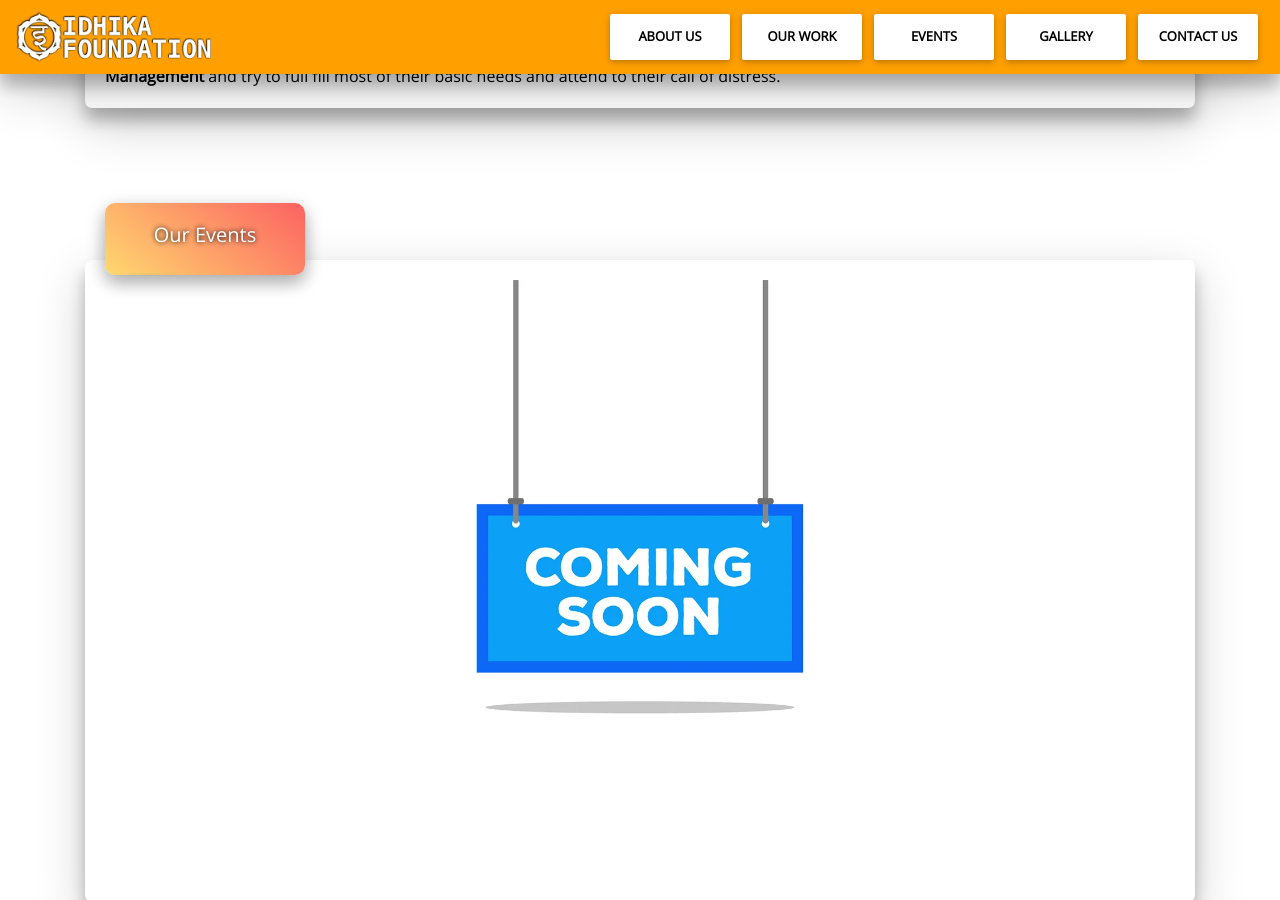
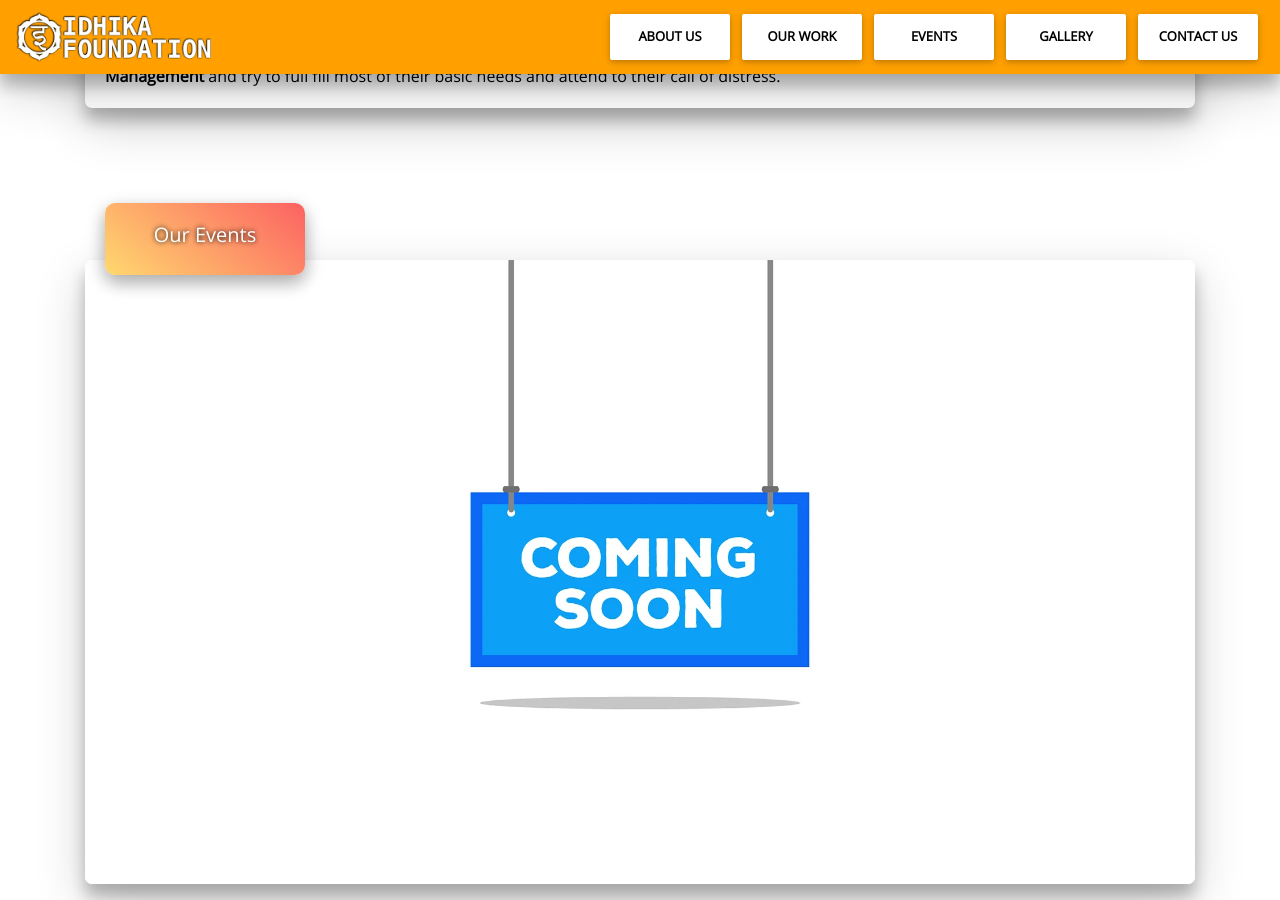
Before and after one commit to idhikafoundation/idhikafoundation.github.io, a Jekyll site: the page built from index.html, in a window 1280 px wide and 900 px high, scrolled down 1569 px. Built offline with Jekyll 4.4.1, drawn with Linux system fonts in a browser that asks for light colours.

Commit message:
optimization

```diff
--- a/index.html
+++ b/index.html
@@ -48,15 +48,13 @@ layout: default
 		    	<h5 class="white-text">Our Events</h5>
 		  	</div>
 		</div>
-		<div class="card sub-card z-depth-3">
-			<div class="card-body">
 		<div id="event-carousel" class="carousel slide carousel-fade" data-ride="carousel">
 			<ol class="carousel-indicators">
 				<li data-target="#event-carousel" data-slide-to="0" class="active"></li>
 				<li data-target="#event-carousel" data-slide-to="1"></li>
 				<li data-target="#event-carousel" data-slide-to="2"></li>
 			</ol>
-				  	<div class="carousel-inner" role="listbox">
+			<div class="carousel-inner sub-card z-depth-3" role="listbox">
 				<div class="carousel-item active">
 				   	<div class="view">
 				    	<picture>
@@ -78,8 +76,6 @@ layout: default
 				<span class="carousel-control-next-icon" aria-hidden="true"></span>
 				<span class="sr-only">Next</span>
 			</a>
-				</div>
-			</div>
 		</div>
 	</div>
 
```
Also changed, not shown: 1 other file. Lines whose indentation alone changed are shown as unchanged.
